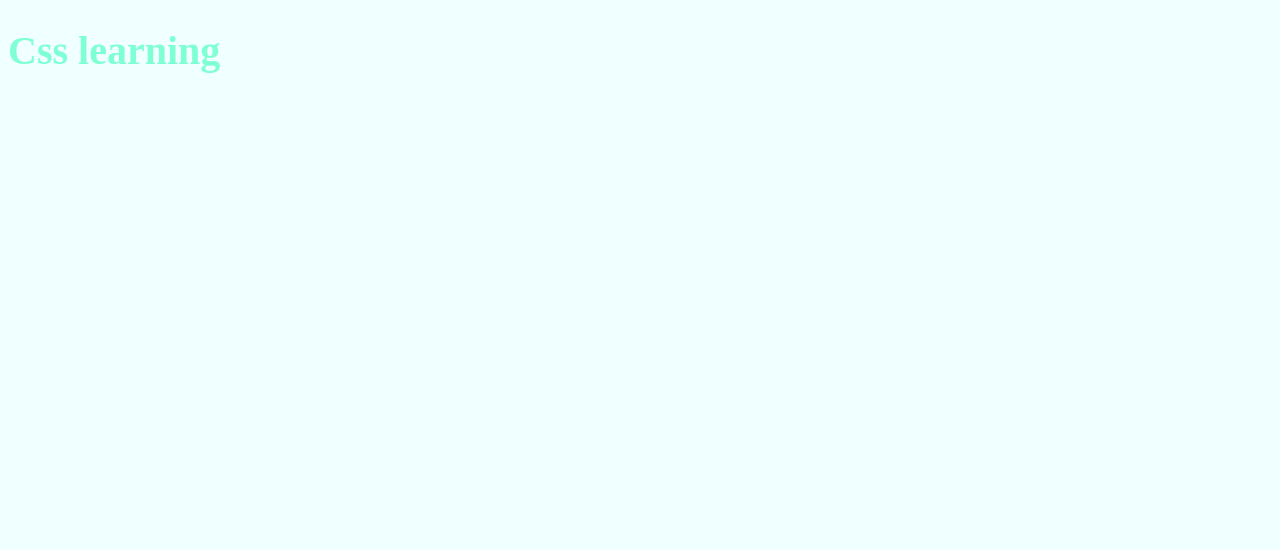
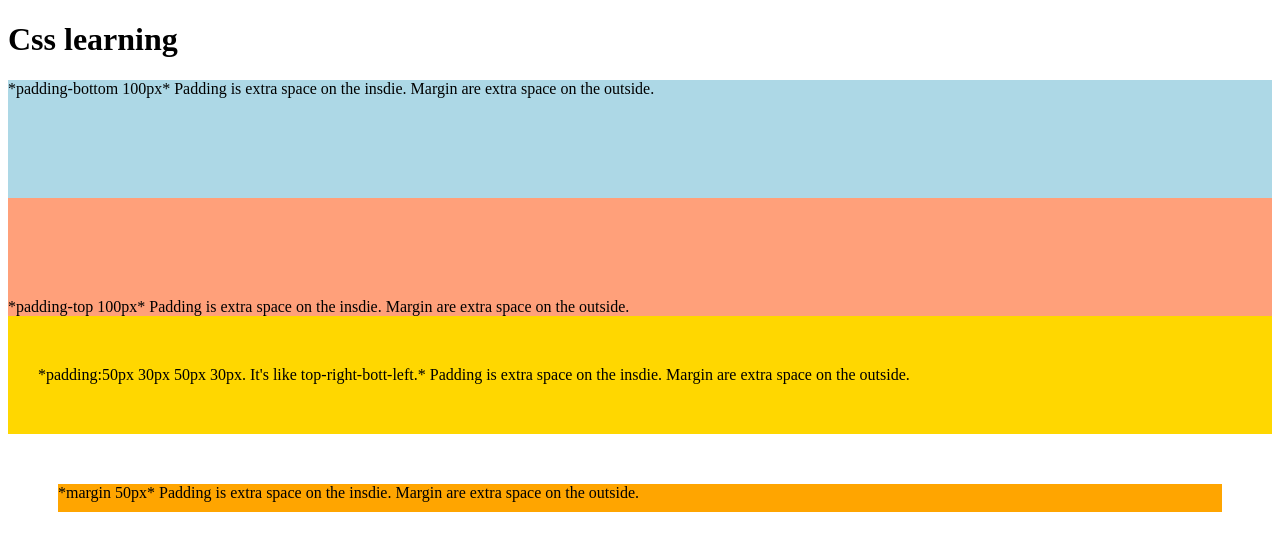
Before and after one commit to nghiaphan28/CSS-MikeDane-courses, a plain HTML site: page Index.html in a window 1280 px wide. Drawn offline with Linux system fonts and the light colour scheme.

Commit message:
CSS-Padding and Margin

```diff
--- a/Index.html
+++ b/Index.html
@@ -5,10 +5,30 @@
         <meta charset="=UFT-8">
         <title>Nghia Phan personal Website</title>
     </head>
-    <body style="color:aquamarine; font-size:20px;background-color:azure">
+    <body>
         <h1>Css learning</h1>
         <header>
 
+        <div style="padding-bottom:100px; background-color:lightblue">
+            *padding-bottom 100px*
+            Padding is extra space on the insdie.
+            Margin are extra space on the outside.
+        </div>
+        <div style="padding-top:100px; background-color:lightsalmon">
+            *padding-top 100px*
+            Padding is extra space on the insdie.
+            Margin are extra space on the outside.
+        </div>
+        <div style="padding: 50px 30px 50px 30px; background-color:gold">
+            *padding:50px 30px 50px 30px. It's like top-right-bott-left.*
+            Padding is extra space on the insdie.
+            Margin are extra space on the outside.
+        </div>
+        <div style="margin:50px;padding-bottom:10px; background-color:orange">
+            *margin 50px*
+            Padding is extra space on the insdie.
+            Margin are extra space on the outside.
+        </div>
         </header>
         <main>
 
```
